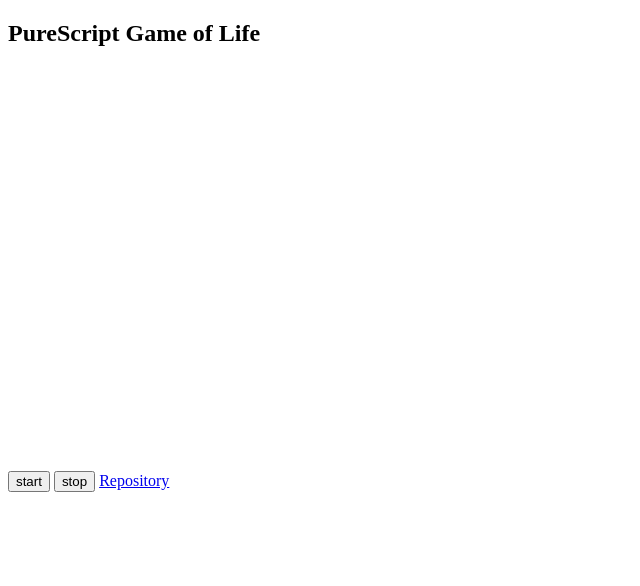
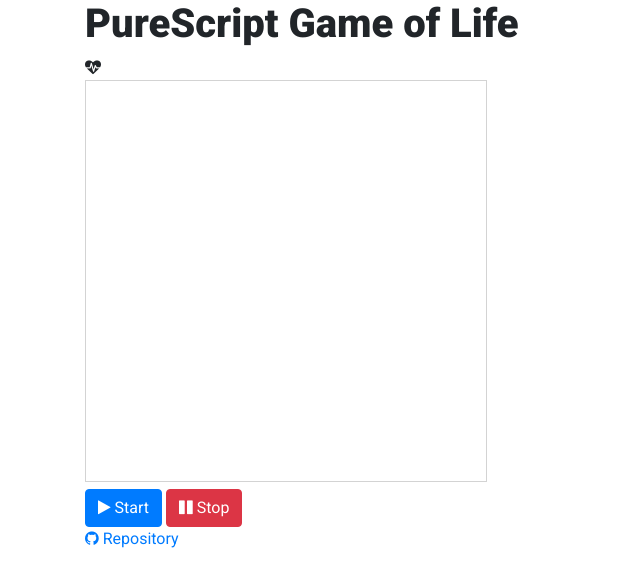
Before and after one commit to narinari/purescript-study-life-game, a website: page index.html in a window 1280 px wide. Shown: the whole page, without its empty margins (0-640 px from the left). Drawn offline with nearby package versions, Linux system fonts and the light colour scheme.

Commit message:
Add decoration with Bootstrap4.

```diff
--- a/index.html
+++ b/index.html
@@ -2,14 +2,55 @@
 <html>
   <head>
     <title>PureScript Game of Life</title>
+    <!-- Required meta tags always come first -->
+    <meta charset="utf-8">
+    <meta name="viewport" content="width=device-width, initial-scale=1, shrink-to-fit=no">
+    <meta http-equiv="x-ua-compatible" content="ie=edge">
+    <link rel="stylesheet" href="https://cdn.rawgit.com/twbs/bootstrap/v4-dev/dist/css/bootstrap.css" integrity="sha384-XXXXXXXX" crossorigin="anonymous">
+    <link rel="stylesheet" href="https://maxcdn.bootstrapcdn.com/font-awesome/4.6.0/css/font-awesome.min.css">
+    <link href='https://fonts.googleapis.com/css?family=Roboto:400,900' rel='stylesheet' type='text/css'>
+    <script src="https://cdn.rawgit.com/twbs/bootstrap/v4-dev/dist/js/bootstrap.js" integrity="sha384-XXXXXXXX" crossorigin="anonymous"></script>
+    <style>
+      body {
+        font-family: 'Roboto', sans-serif;
+      }
+      h1 {
+        font-weight: 900;
+      }
+      canvas {
+        border: 1px lightgray solid;
+      }
+    </style>
   </head>
 <body>
-    <h2>PureScript Game of Life</h2>
-    <canvas id="canvas" width="400" height="400"></canvas>
-    <div id="generation"></div>
-    <button id="start" type="button">start</button>
-    <button id="stop" type="button">stop</button>
-    <a href="https://www.github.com/narinari/purescript-study-life-game/">Repository</a>
-    <script src="app.js"></script>
+  <div class="header">
+    <div class="container">
+      <h1>PureScript Game of Life</h1>
+    </div>
+  </div>
+  <div class="container">
+    <div class="row">
+      <div class="col-sm-6">
+         <div class="generation"><i class="fa fa-heartbeat" aria-hidden="true"></i> <span id="generation"></span></div>
+      </div>
+    </div>
+    <div class="row">
+      <div class="col-sm-6">
+        <canvas id="canvas" width="400" height="400"></canvas>
+      </div>
+    </div>
+    <div class="row">
+      <div class="col-sm-6">
+        <button id="start" type="button" class="btn btn-primary"><i class="fa fa-play" aria-hidden="true"></i> Start</button>
+        <button id="stop" type="button" class="btn btn-danger"><i class="fa fa-pause" aria-hidden="true"></i> Stop</button>
+      </div>
+    </div>
+    <div class="row">
+      <div class="col-sm-6">
+        <a href="https://www.github.com/narinari/purescript-study-life-game/"><i class="fa fa-github" aria-hidden="true"></i> Repository</a>
+      </div>
+    </div>
+  </div>
+  <script src="app.js"></script>
 </body>
 </html>
```
